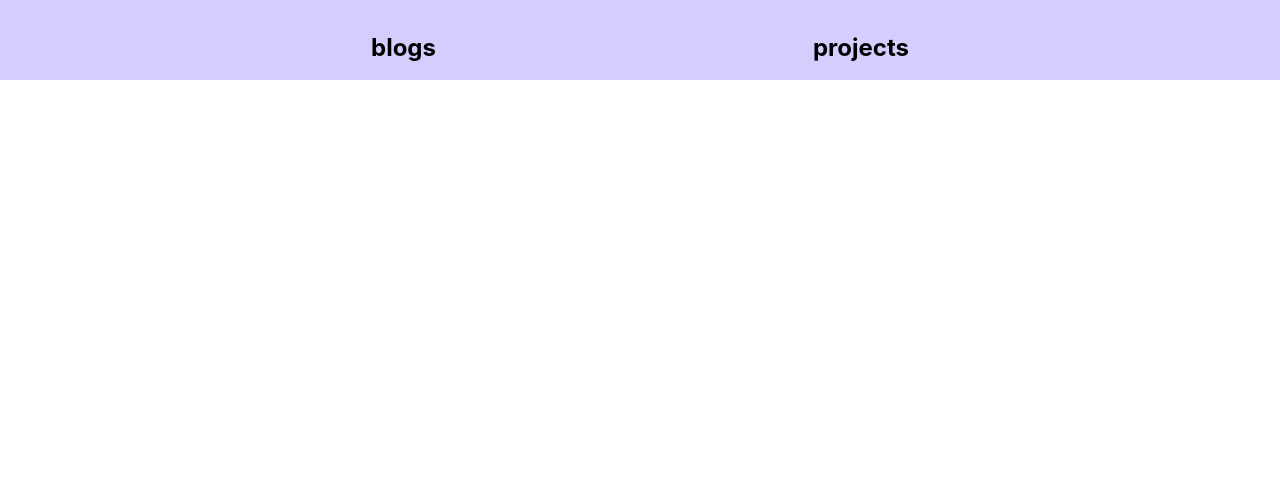
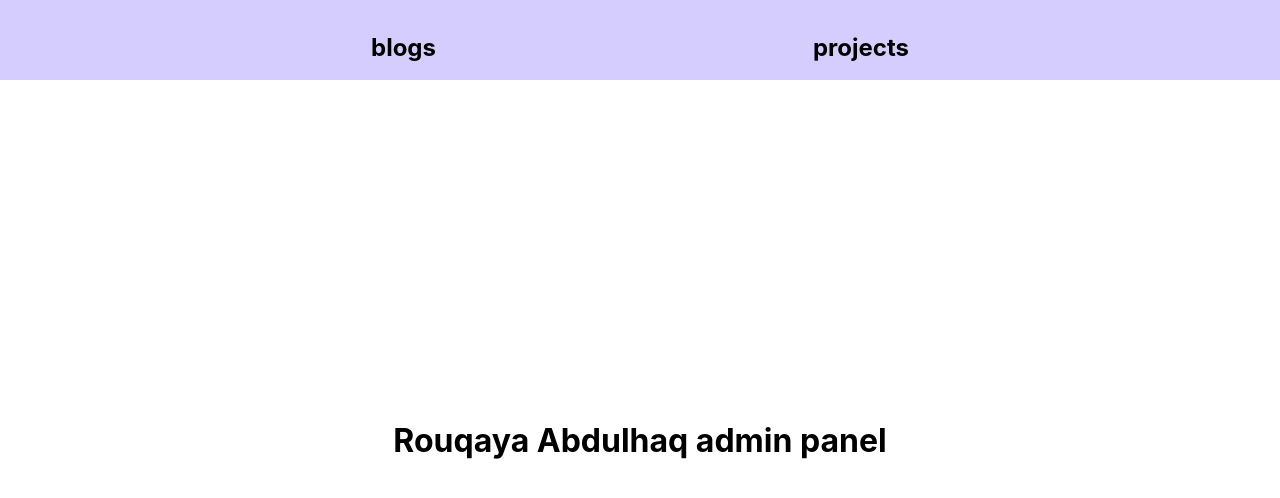
Before and after one commit to rouqaya-abdulhaq/rouqaya-abdulhaq-admin, a React (Create React App) app: page / in a window 1280 px wide. Shown: the top 498 px of the page. Built offline with nearby package versions, Linux system fonts and the light colour scheme.

Commit message:
created landing page

```diff
--- /dev/null
+++ b/src/components/layout/landingPage/landingPage.css
@@ -0,0 +1,6 @@
+main{
+    display: flex;
+    justify-content: center;
+    align-items: center;
+    height: 90vh;
+}
--- /dev/null
+++ b/src/components/layout/landingPage/landingPage.js
@@ -0,0 +1,14 @@
+import React from 'react';
+import './landingPage.css';
+
+const landingPage = (props) =>{
+    return(
+        <main>
+            <h1>
+                Rouqaya Abdulhaq admin panel
+            </h1>
+        </main>
+    );
+}
+
+export default landingPage;
--- a/src/components/router/router.js
+++ b/src/components/router/router.js
@@ -1,11 +1,13 @@
 import React from 'react';
 import {Switch, Route} from 'react-router-dom';
+import LandingPage from '../layout/landingPage/landingPage';
 import AddBlog from '../../containers/addBlog/addBlog';
 import AddProject from '../../containers/addProject/addProject';
 
 const router = () =>{
     return(
         <Switch>
+            <Route path="/" exact component={LandingPage}/>
             <Route path="/addBlog" component={AddBlog}/>
             <Route path="/addProject" component={AddProject}/>
         </Switch>
```
